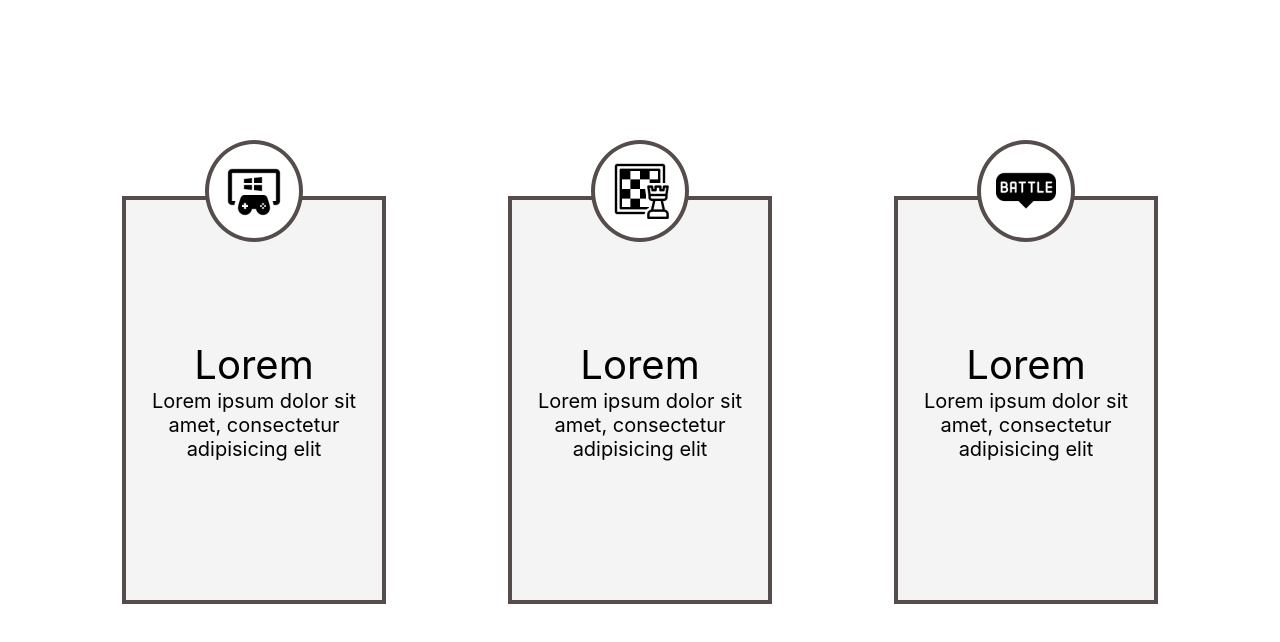
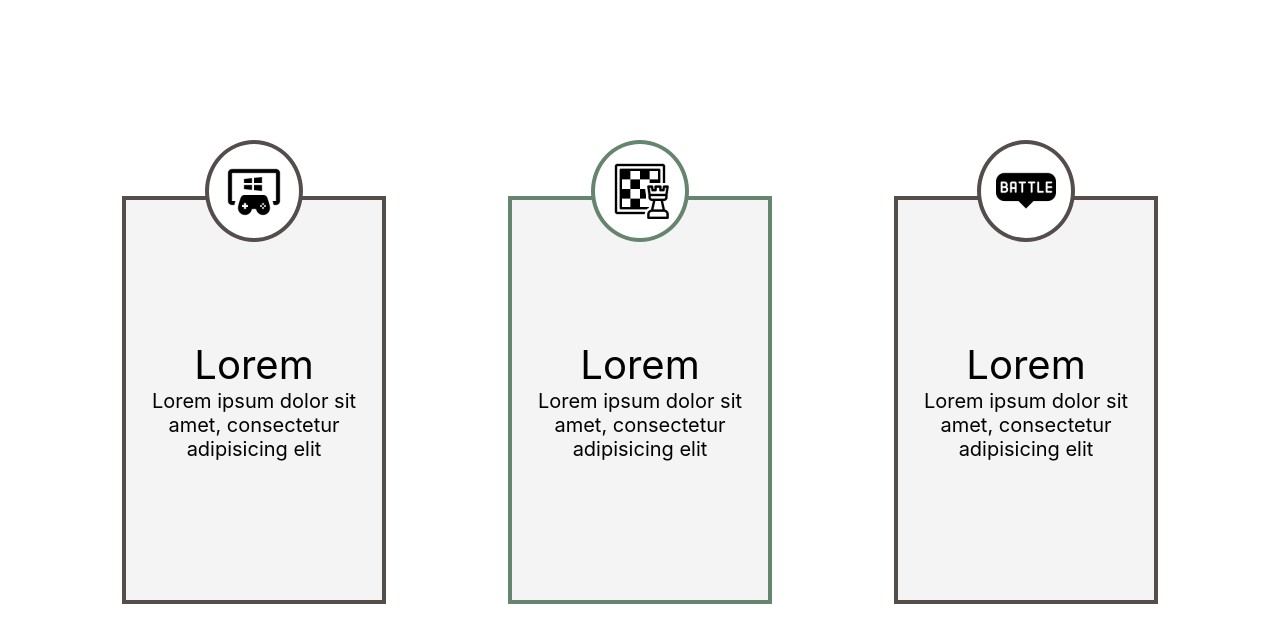
Before and after one commit to BKhmil/okten-html-khmil, a plain HTML site: page hw-5/task-1/task-1.html in a window 1280 px wide. Drawn offline with Linux system fonts and the light colour scheme.

Commit message:
fix task-1.html

```diff
--- a/hw-5/task-1/task-1.html
+++ b/hw-5/task-1/task-1.html
@@ -31,6 +31,12 @@
             flex-direction: column;
             align-items: center;
             justify-content: center;
+        }
+
+        section > .card:nth-child(even),
+        section > .card:nth-child(even) > .icon > .circle /*  якщо коло через svg, то цей рядок не пишемо  */
+        {
+            border-color: #65856E;
         }
 
         .title {
@@ -98,7 +104,7 @@
         </div>
         <!--        Через svg, тоді клас icon і все що всередині нього не потрібне       -->
         <!--        <svg xmlns="http://www.w3.org/2000/svg" width="100" height="100" viewBox="0 0 100 100" fill="none">-->
-        <!--            <circle cx="50" cy="50" r="48" fill="white" stroke="#554C4C" stroke-width="4"/>-->
+        <!--            <circle cx="50" cy="50" r="48" fill="white" stroke="#65856E" stroke-width="4"/>-->
         <!--        </svg>-->
         <!--        <img src="./icons/second.png" alt="second">-->
         <span class="title">Lorem</span>
```
